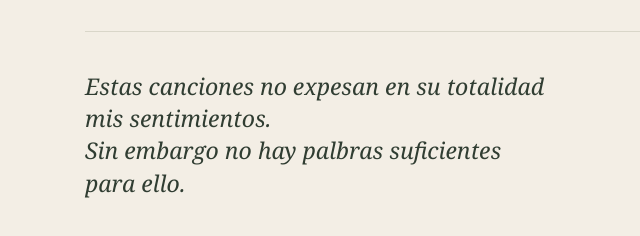
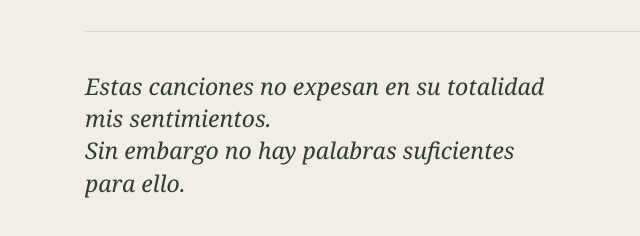
Before and after one commit to Charbelinprozaso/Regaloespecial, a plain HTML site: page index.html in a window 1280 px wide. Shown: the part 1073-1309 px from the top of the page, 3-643 px from the left. Drawn offline with Linux system fonts and the light colour scheme.

Commit message:
Update index.html

```diff
--- a/index.html
+++ b/index.html
@@ -9,9 +9,7 @@
   <title>Un ratito contigo</title>
 
   <style>
-    /* ==========================================================
-       VARIABLES Y BASE
-       ========================================================== */
+
     :root {
       --paper: #f3eee5;
       --ink: #303d32;
@@ -736,7 +734,7 @@
     <section class="closing">
       <p>
         Estas canciones no expesan en su totalidad mis sentimientos.<br>
-        Sin embargo no hay palbras suficientes para ello.
+        Sin embargo no hay palabras suficientes para ello.
       </p>
       <button class="letter-btn" id="letter">Una cosita más &nbsp; ♡</button>
     </section>
```
